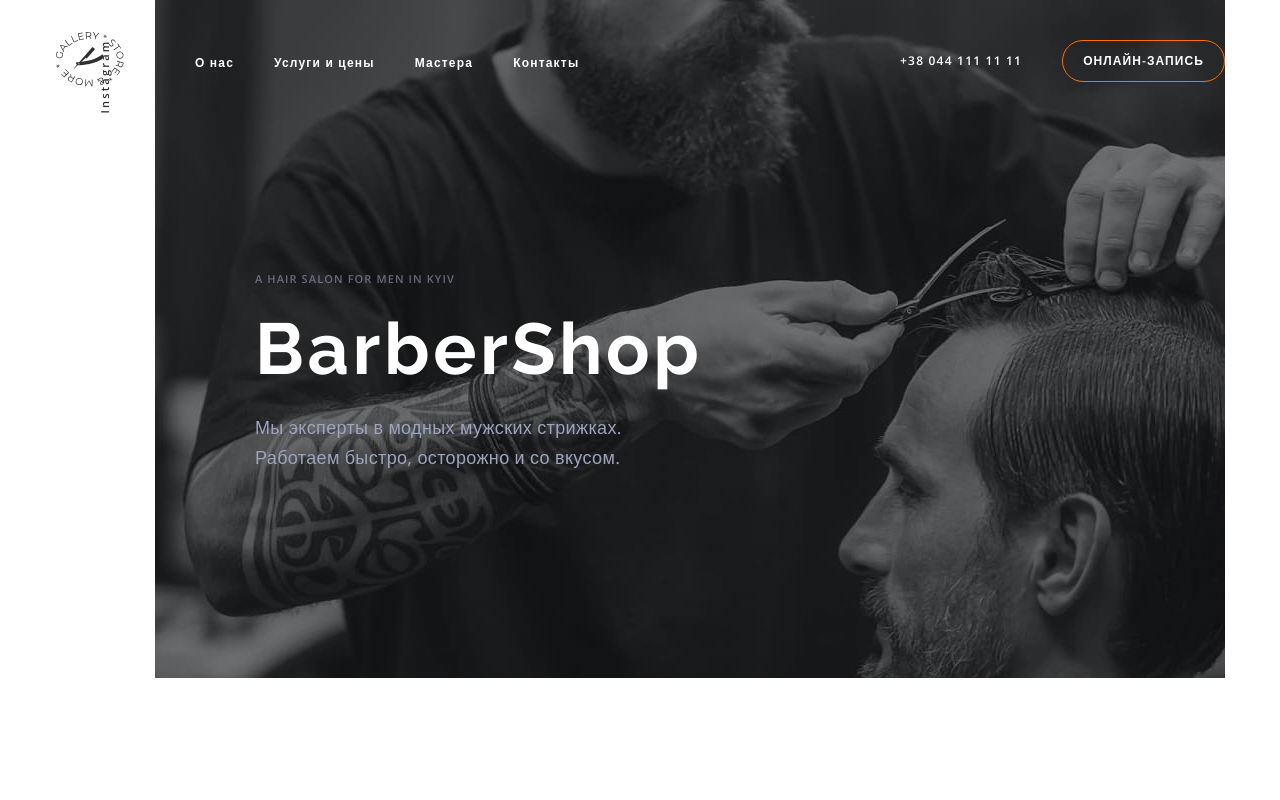
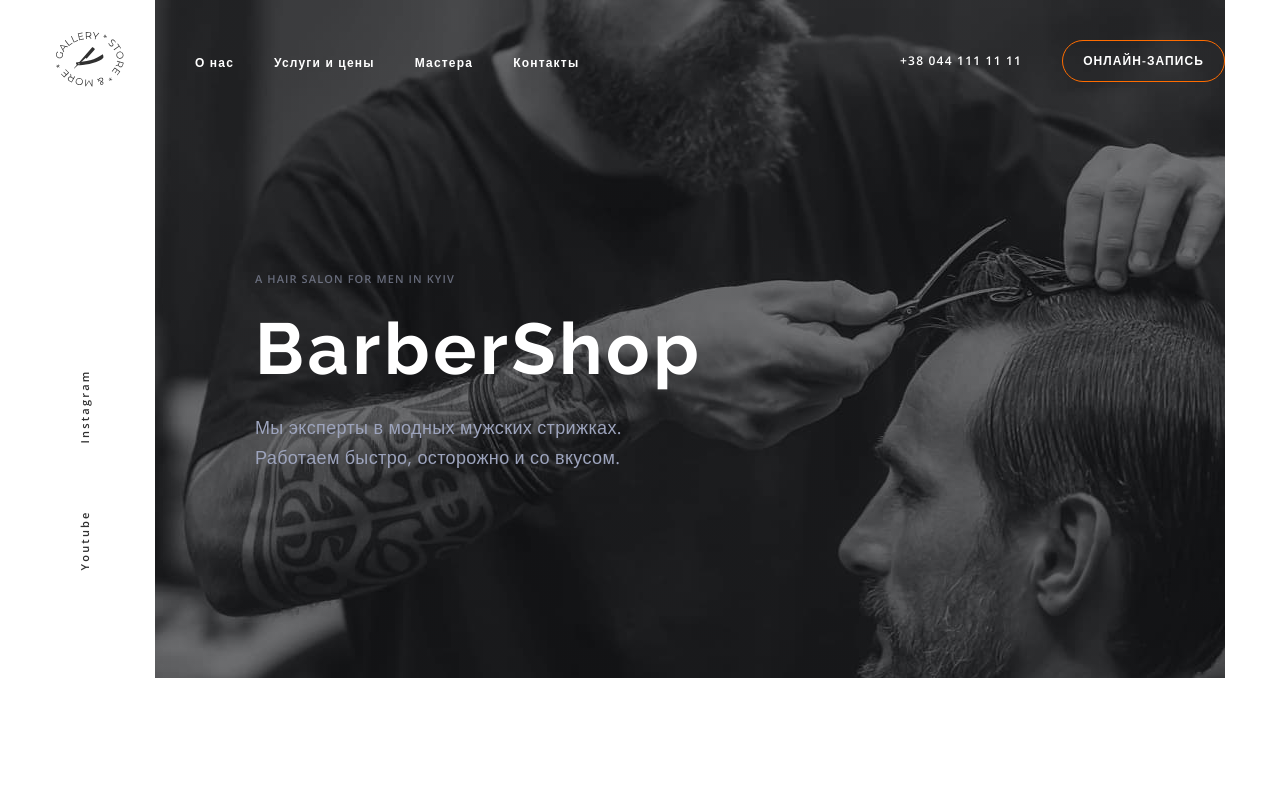
Before and after one commit to TetianaMamzer/Barber_Shop, a plain HTML site: page index.html in a window 1280 px wide. Shown: the top 800 px of the page. Drawn offline with nearby package versions, Linux system fonts and the light colour scheme.

Commit message:
Виконано трансформацію для медіа

```diff
--- a/CSS/styles.css
+++ b/CSS/styles.css
@@ -151,9 +151,18 @@ button {
     url(../IMG/icon.svg/Slider.jpg);
 }
 .media-list {
-  display: flex;
+  display: block;
+  padding-top: 350px;
+
+
+}
+.media-link {
   transform:  rotate(-90deg);
 
+
+}
+.media-list .media-link {
+  margin-right: 40px;
 }
 .media-link:not(:last-child) {
   margin-right: 40px;
```
